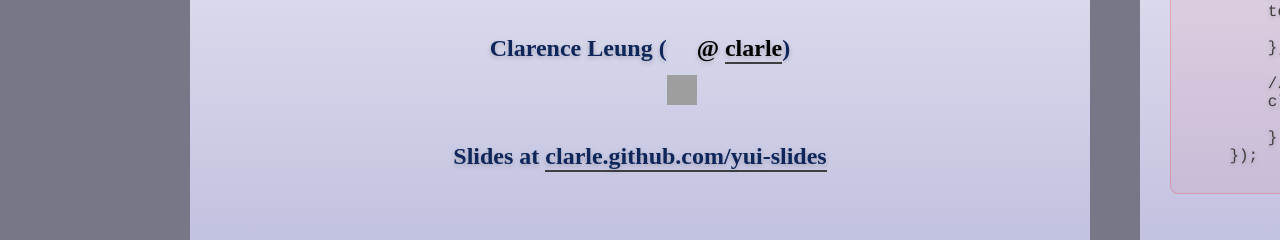
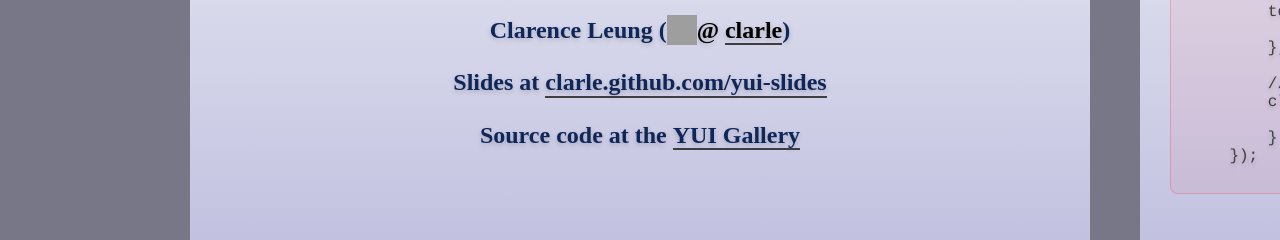
Before and after one commit to clarle/clarle.github.com, a plain HTML site: page yui-slides/index.html in a window 1280 px wide. Shown: the part 440-680 px from the top of the page. Drawn offline with Linux system fonts and the light colour scheme; some packages are replaced by stand-ins of ours; grey boxes are pictures that could not be loaded; a script that the page names is missing; a web font is replaced by a local one.

Commit message:
Fixes and gallery link

```diff
--- a/yui-slides/index.html
+++ b/yui-slides/index.html
@@ -60,15 +60,15 @@
                 margin-bottom: 50px;
             }
             #landing-slide h3 {
-                margin-top: 40px;
                 font-size: 24px;
+                line-height: 10px;
             }
             #landing-slide strong {
                 color: black;
             }
             #landing-slide h3 img {
                 position: absolute;
-                top: 465px;
+                top: 405px;
             }
             #landing-slide strong {
                 margin-left: 30px;
@@ -82,6 +82,7 @@
           <hgroup>
             <h3>Clarence Leung (<img src="http://mrox.net/assets/github_icon_off.png" width="30px" height="30px"><strong>@ <a href="https://github.com/clarle">clarle</a></strong>)</h3>
             <h3>Slides at <a href="clarle.github.com/yui-slides">clarle.github.com/yui-slides</a></h3>
+            <h3>Source code at the <a href="http://yuilibrary.com/gallery/user/clarle">YUI Gallery</a></h3>
           </hgroup>
             <span id="left-init-key" class="key" style="visibility:hidden;"></span>
           </section>
```
